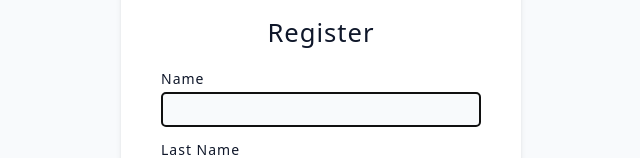
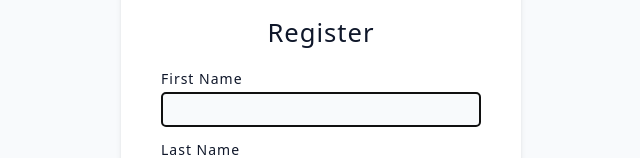
Before and after one commit to raviranjanmahto/vite-mern-jobify, a React (Vite) app in the folder client/: page /register in a window 1280 px wide. Shown: the part 181-339 px from the top of the page, without its empty margins (319-959 px from the left). Built offline with nearby package versions, Linux system fonts and the light colour scheme.

Commit message:
react toastyfy and register action added

```diff
--- a/client/package.json
+++ b/client/package.json
@@ -15,6 +15,7 @@
     "react-dom": "^18.2.0",
     "react-icons": "^4.11.0",
     "react-router-dom": "^6.16.0",
+    "react-toastify": "^9.1.3",
     "styled-components": "^6.0.8"
   },
   "devDependencies": {
--- a/client/src/App.jsx
+++ b/client/src/App.jsx
@@ -1,6 +1,6 @@
 import { RouterProvider, createBrowserRouter } from "react-router-dom";
 import HomeLayout from "./pages/HomeLayout";
-import Register from "./pages/Register";
+import Register, { action as registerAction } from "./pages/Register";
 import Login from "./pages/Login";
 import DashboardLayout from "./pages/DashboardLayout";
 import Landing from "./pages/Landing";
@@ -32,6 +32,7 @@ const router = createBrowserRouter([
       {
         path: "register",
         element: <Register />,
+        action: registerAction,
       },
       {
         path: "login",
--- a/client/src/main.jsx
+++ b/client/src/main.jsx
@@ -1,10 +1,13 @@
 import React from "react";
 import ReactDOM from "react-dom/client";
 import App from "./App.jsx";
+import "react-toastify/dist/ReactToastify.css";
 import "./index.css";
+import { ToastContainer } from "react-toastify";
 
 ReactDOM.createRoot(document.getElementById("root")).render(
   <React.StrictMode>
     <App />
+    <ToastContainer position='top-center' />
   </React.StrictMode>
 );
--- a/client/src/pages/Register.jsx
+++ b/client/src/pages/Register.jsx
@@ -1,22 +1,45 @@
-import { Link } from "react-router-dom";
+import { Form, Link, redirect, useNavigation } from "react-router-dom";
 import Wrapper from "../assets/wrappers/LoginAndRegisterPage";
 import Logo from "../components/Logo";
 import FormRow from "../components/FormRow";
+import raviranjan from "../utils/customFetch";
+import { toast } from "react-toastify";
+
+export const action = async ({ request }) => {
+  const formData = await request.formData();
+  const data = Object.fromEntries(formData);
+  try {
+    await raviranjan.post("auth/signup", data);
+    toast.success("Registration successful");
+    return redirect("/dashboard");
+  } catch (error) {
+    toast.error(error?.response?.data?.message);
+    return error;
+  }
+};
 
 const Register = () => {
+  const navigation = useNavigation();
+  const isSubmitting = navigation.state === "submitting";
+
   return (
     <Wrapper>
-      <form className='form'>
+      <Form method='post' className='form'>
         <Logo />
         <h4>Register</h4>
-        <FormRow name='name' type='text' autoFocus='autoFocus' />
-        <FormRow name='lastName' type='text' labelText='last name' />
+        <FormRow
+          name='fName'
+          type='text'
+          labelText='first name'
+          autoFocus='autoFocus'
+        />
+        <FormRow name='lName' type='text' labelText='last name' />
         <FormRow name='email' type='email' />
         <FormRow name='location' type='text' />
         <FormRow name='password' type='password' />
 
-        <button type='submit' className='btn btn-block'>
-          Submit
+        <button type='submit' className='btn btn-block' disabled={isSubmitting}>
+          {isSubmitting ? "Submitting..." : "Submit"}
         </button>
         <p>
           Already a member?
@@ -24,7 +47,7 @@ const Register = () => {
             Login
           </Link>
         </p>
-      </form>
+      </Form>
     </Wrapper>
   );
 };
```
Also changed, not shown: 2 other files (tests, documents, lock files or other folders).
